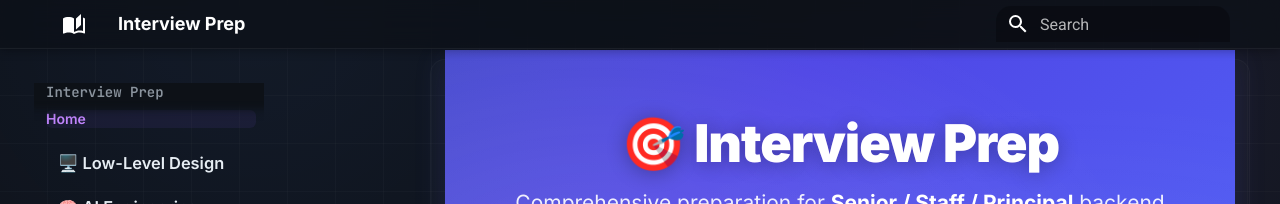
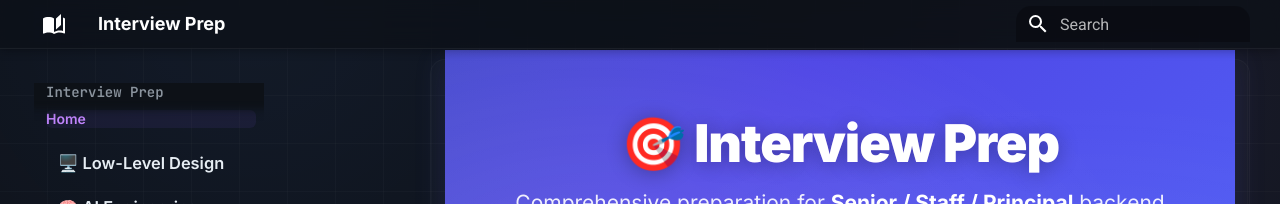
Before and after one commit to CpBruceMeena/interview-prep, an MkDocs documentation site: the page built from docs/index.md, in a window 1280 px wide. Shown: the top 204 px of the page. Built offline with MkDocs 1.6.1 and Material for MkDocs 9.7.7, drawn with Linux system fonts in a browser that asks for light colours; comment, search, counter and statistics services are not loaded.

Commit message:
fix: make layout full-width, remove wasted side space

```diff
--- a/docs/assets/stylesheets/extra.css
+++ b/docs/assets/stylesheets/extra.css
@@ -775,9 +775,18 @@
     margin-top: 0.5rem;
 }
 
-/* Increase main content width since right sidebar is removed */
+/* Full-width layout — remove wasted side space, keep breathing room */
 :root {
-    --md-grid-max-width: 96rem;
+    --md-grid-max-width: 100%;
+}
+
+.md-grid {
+    max-width: 100% !important;
+    padding: 0 1.5rem;
+}
+
+.md-sidebar--primary {
+    margin-left: 0;
 }
 
 .md-content {
```
